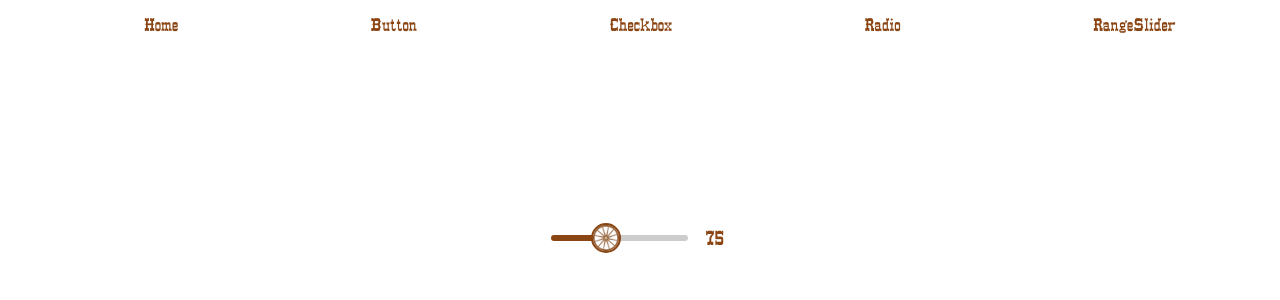
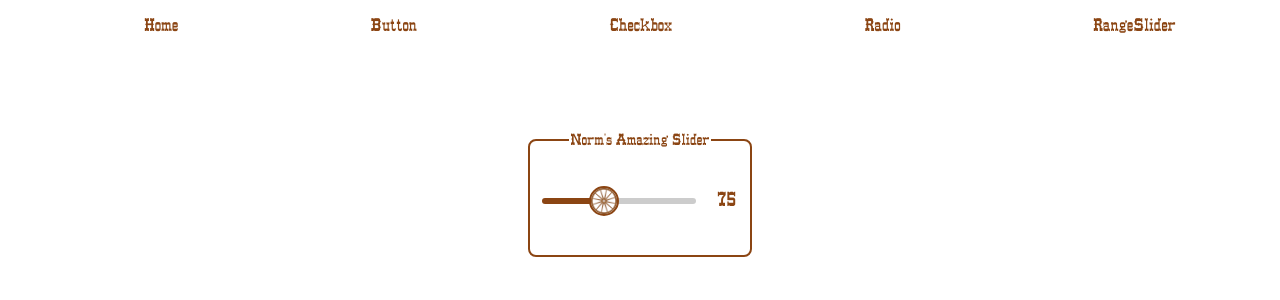
Before and after one commit to somecallmetim/toms-train-app-component-library, a React (Vite) app: page /rangeSlider in a window 1280 px wide. Shown: the top 300 px of the page. Built offline with nearby package versions, Linux system fonts and the light colour scheme.

Commit message:
added some styling to the RangeSlider

```diff
--- a/src/components/RangeSlider.jsx
+++ b/src/components/RangeSlider.jsx
@@ -8,6 +8,7 @@ function RangeSlider({
   sliderMax = 100,
   initialSliderValue = 0,
   onInputFunction,
+  formAreaName
 }) {
   const [sliderValue, setSliderValue] = useState(initialSliderValue);
 
@@ -19,7 +20,8 @@ function RangeSlider({
   const sliderValuePercentage = (sliderValue / sliderMax) * 100;
 
   return (
-    <>
+    <fieldset className="formBox" style={{display: "flex", height: "100px", alignItems: "center"}}>
+      <legend>{formAreaName}</legend>
       <input
         type="range"
         name={name}
@@ -43,7 +45,7 @@ function RangeSlider({
       >
         {Math.ceil(sliderValue)}
       </span>
-    </>
+    </fieldset>
   );
 }
 
--- a/src/components/RangeSliderExample.jsx
+++ b/src/components/RangeSliderExample.jsx
@@ -5,7 +5,6 @@ function RangeSliderExample() {
     console.log(sliderValue);
   };
   return (
-    <div className="displayBoxForFormComponents">
     <RangeSlider
       name={"test"}
       id={"test1"}
@@ -13,8 +12,8 @@ function RangeSliderExample() {
       sliderMax={200}
       initialSliderValue={75}
       onInputFunction={onInputFunction}
+      formAreaName={"Norm's Amazing Slider"}
     />
-    </div>
   );
 }
 
--- a/src/index.css
+++ b/src/index.css
@@ -45,6 +45,11 @@ a {
   display: flex;
   justify-content: center;
   margin-top: 100px;
+}
+
+.rangeSliderBox {
+  display: flex;
+  align-items: center;
 }
 
 .btn {
```
Lines whose indentation alone changed are shown as unchanged.
